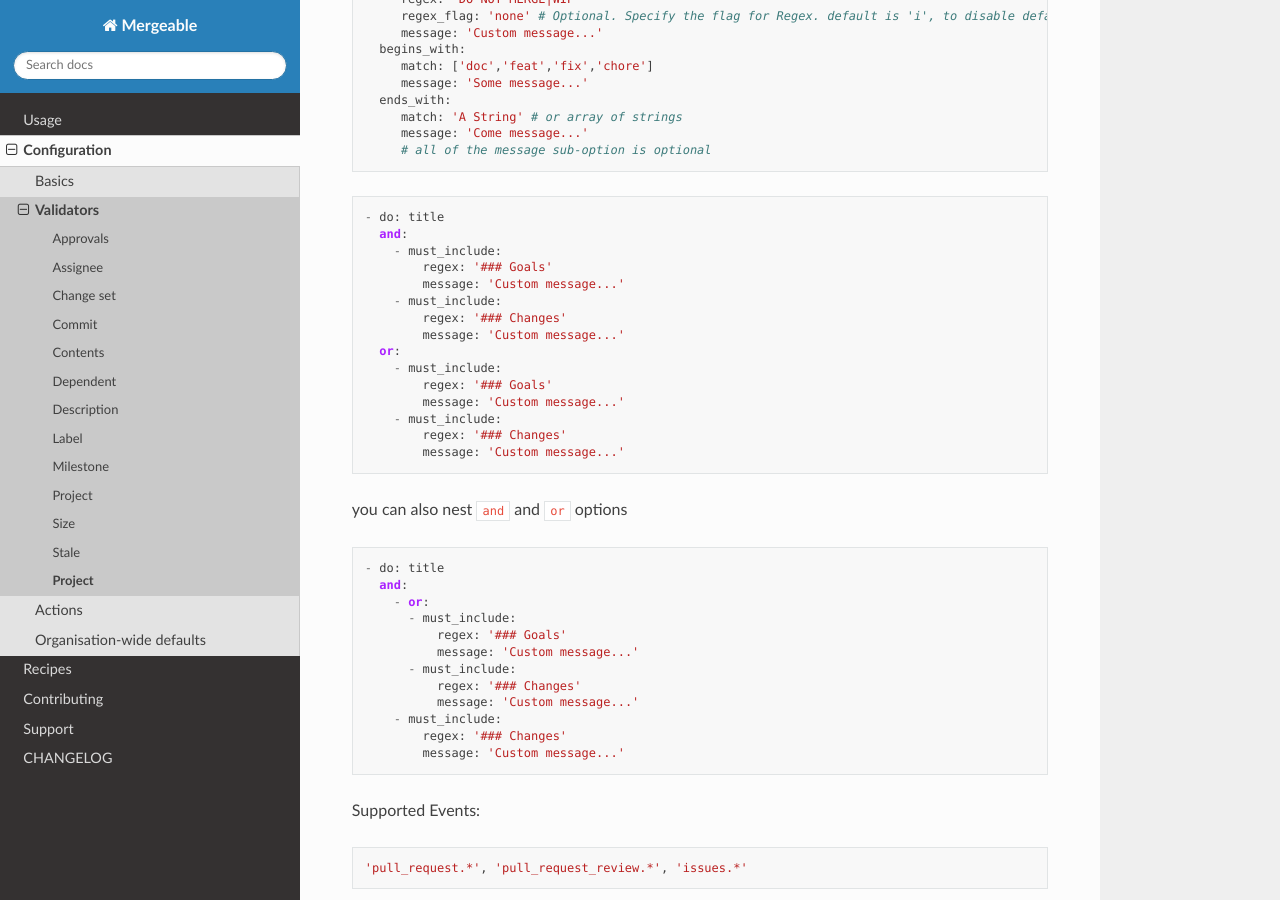
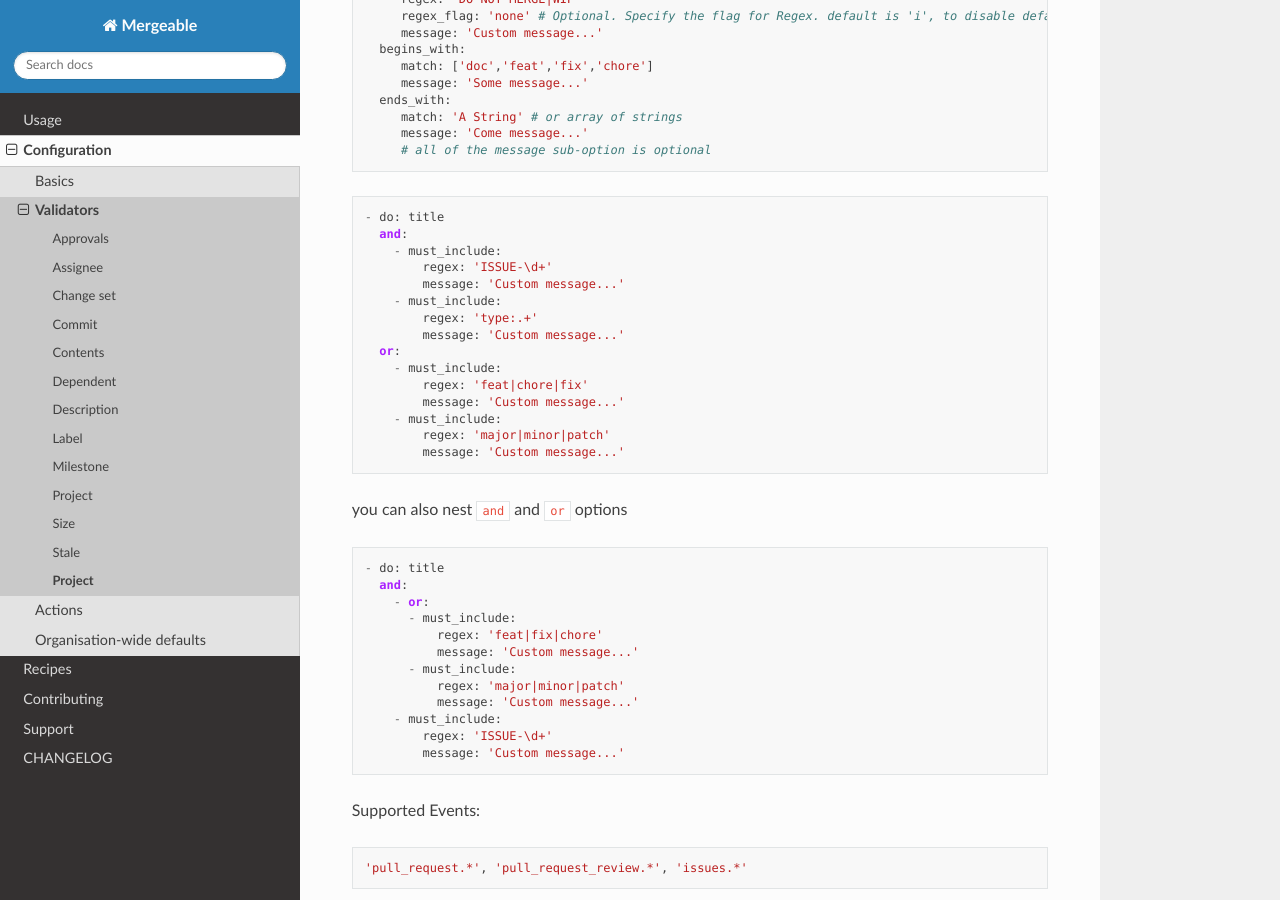
Before and after one commit to mergeability/mergeable, a Sphinx documentation site: the page built from docs/validators/title.rst, in a window 1280 px wide and 900 px high, scrolled down 333 px. Built offline with Sphinx 7.4.7 and the Read the Docs theme 2.0.0, drawn with Linux system fonts in a browser that asks for light colours.

Commit message:
address comments

```diff
--- a/docs/validators/and.rst
+++ b/docs/validators/and.rst
@@ -21,8 +21,8 @@ you can also creat nested ``And`` and ``Or``
         - do: or
           validate:
             - do: title
-              begins_with: '[WIP]'
+              begins_with: 'feat:'
             - do: label
-              must_include: '[WIP]'
+              must_include: 'feature'
         - do: label
           must_include: 'Ready to Merge'
--- a/docs/validators/or.rst
+++ b/docs/validators/or.rst
@@ -25,4 +25,4 @@ you can also creat nested ``And`` and ``Or``
             - do: label
               must_include: '[WIP]'
         - do: label
-          must_include: 'Ready to Merge'
+          must_include: 'DO NOT MERGE'
--- a/docs/validators/title.rst
+++ b/docs/validators/title.rst
@@ -28,17 +28,17 @@ Project
     - do: title
       and:
         - must_include:
-            regex: '### Goals'
+            regex: 'ISSUE-\d+'
             message: 'Custom message...'
         - must_include:
-            regex: '### Changes'
+            regex: 'type:.+'
             message: 'Custom message...'
       or:
         - must_include:
-            regex: '### Goals'
+            regex: 'feat|chore|fix'
             message: 'Custom message...'
         - must_include:
-            regex: '### Changes'
+            regex: 'major|minor|patch'
             message: 'Custom message...'
 
 you can also nest ``and`` and ``or`` options
@@ -49,13 +49,13 @@ you can also nest ``and`` and ``or`` options
       and:
         - or:
           - must_include:
-              regex: '### Goals'
+              regex: 'feat|fix|chore'
               message: 'Custom message...'
           - must_include:
-              regex: '### Changes'
+              regex: 'major|minor|patch'
               message: 'Custom message...'
         - must_include:
-            regex: '### Changes'
+            regex: 'ISSUE-\d+'
             message: 'Custom message...'
 
 
```
Also changed, not shown: docs/validators/changeset.rst (+5 -5 lines), docs/validators/description.rst (+4 -4 lines), docs/validators/label.rst (+5 -5 lines).
